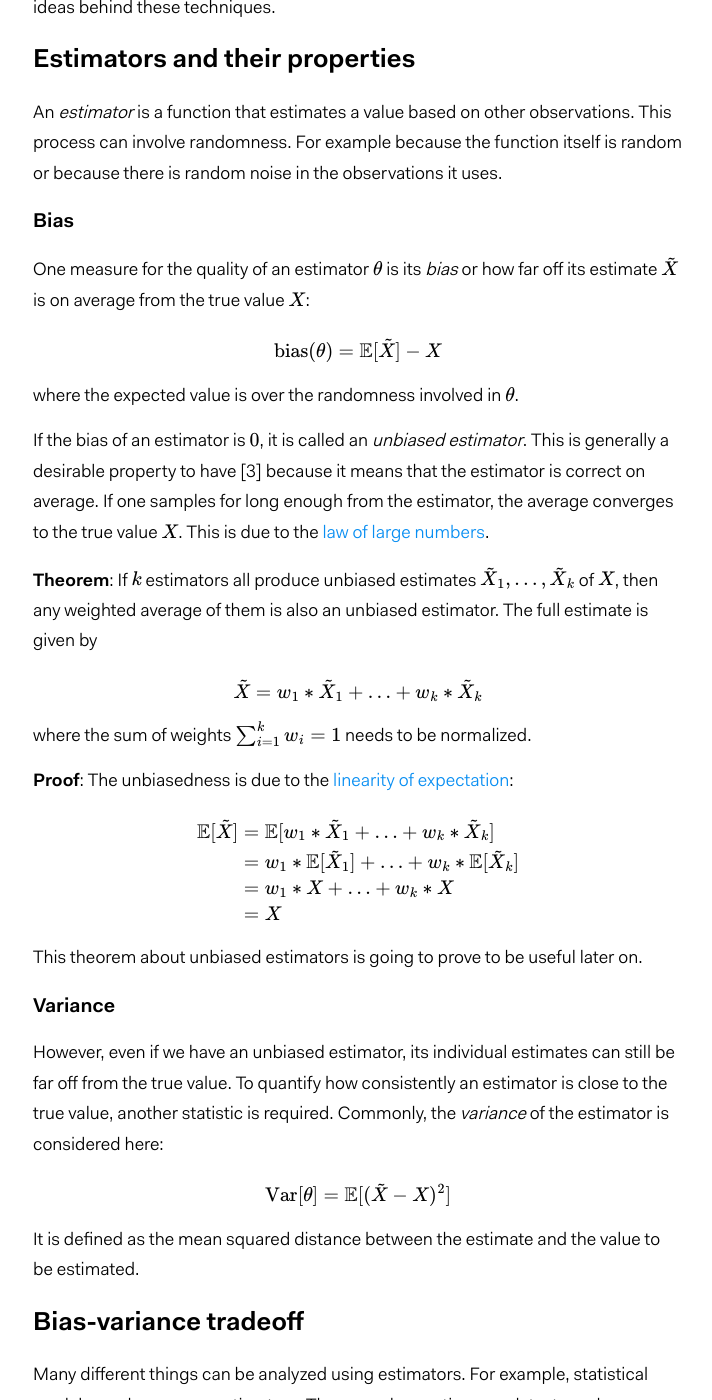
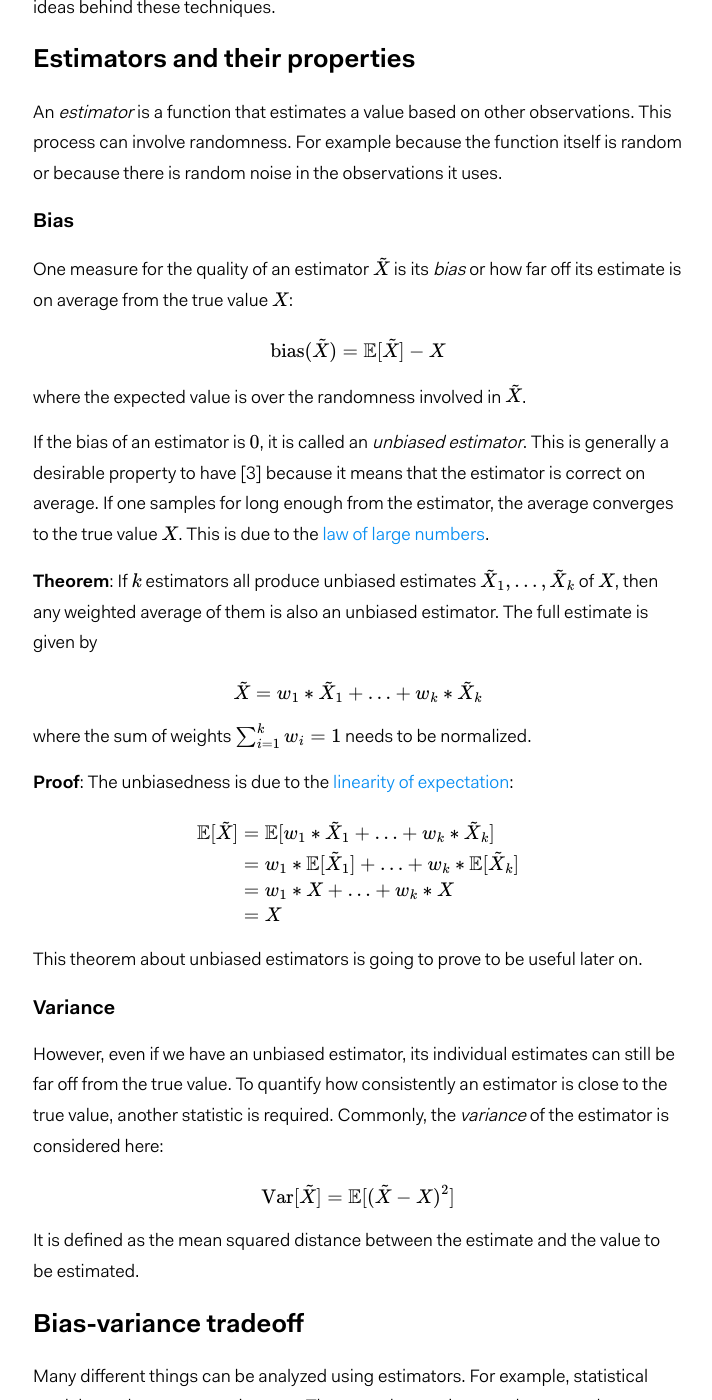
Before and after one commit to florian/florian.github.io, a Jekyll site: the page built from _posts/2018-07-17-estimators.md, in a window 1280 px wide and 1400 px high, scrolled down 590 px. Shown: the whole window, without its empty margins (282-994 px from the left). Built offline with Jekyll 4.4.1, drawn with Linux system fonts in a browser that asks for light colours; formulas are drawn with MathJax 3.

Commit message:
Use tilde X instead of theta for estimator

```diff
--- a/_posts/2018-07-17-estimators.md
+++ b/_posts/2018-07-17-estimators.md
@@ -31,13 +31,13 @@ For example because the function itself is random or because there is random noi
 
 #### Bias
 
-One measure for the quality of an estimator \\(\theta\\) is its *bias* or how far off its estimate \\(\tilde{X}\\) is on average from the true value \\(X\\):
+One measure for the quality of an estimator \\(\tilde{X}\\) is its *bias* or how far off its estimate is on average from the true value \\(X\\):
 
 $$
-	\operatorname{bias}({\theta}) = \mathbb{E}[\tilde{X}] - X
+	\operatorname{bias}({\tilde{X}}) = \mathbb{E}[\tilde{X}] - X
 $$
 
-where the expected value is over the randomness involved in \\(\theta\\).
+where the expected value is over the randomness involved in \\(\tilde{X}\\).
 
 If the bias of an estimator is \\(0\\), it is called an *unbiased estimator*.
 This is generally a desirable property to have [3] because it means that the estimator is correct on average.
@@ -73,7 +73,7 @@ To quantify how consistently an estimator is close to the true value, another st
 Commonly, the *variance* of the estimator is considered here:
 
 $$
-	\operatorname{Var}[\theta] = \mathbb{E}[(\tilde{X} - X)^2]
+	\operatorname{Var}[\tilde{X}] = \mathbb{E}[(\tilde{X} - X)^2]
 $$
 
 It is defined as the mean squared distance between the estimate and the value to be estimated.
```
Also changed, not shown: 2 other files.
